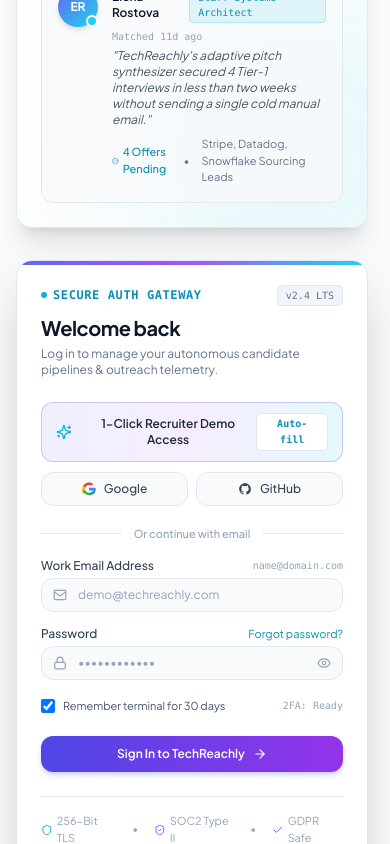
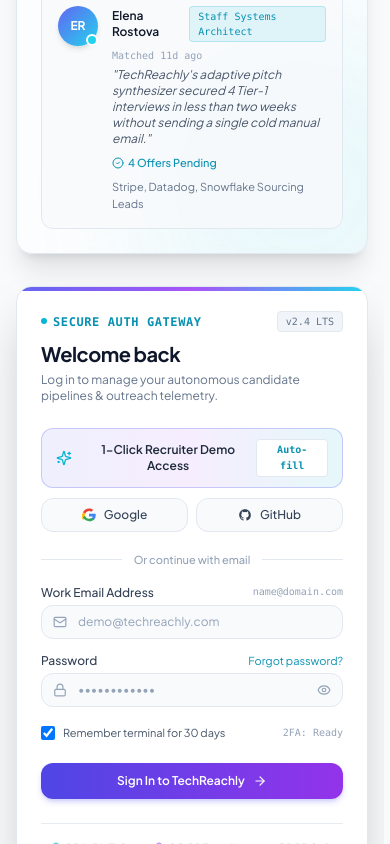
Before and after one commit to Chetankumar82/TechReachly, a React (Vite) app in the folder client/: page /login in a window 390 px wide. Shown: the part 920-1764 px from the top of the page. Built offline with nearby package versions, Linux system fonts and the light colour scheme.

Commit message:
fix(login): eliminate horizontal scrolling with overflow-x clipping and paint containment

```diff
--- a/client/src/index.css
+++ b/client/src/index.css
@@ -29,6 +29,11 @@
     --text-primary: #fafafa;
     --text-secondary: #e4e4e7;
     --text-muted: #a1a1aa;
+  }
+
+  html, body {
+    max-width: 100%;
+    overflow-x: clip;
   }
 
   body {
--- a/client/src/pages/LoginPage.jsx
+++ b/client/src/pages/LoginPage.jsx
@@ -58,7 +58,7 @@
   };
 
   return (
-    <div className="min-h-screen saas-bg text-slate-900 dark:text-zinc-100 flex flex-col justify-between selection:bg-indigo-600 selection:text-white transition-colors duration-200">
+    <div className="min-h-screen saas-bg text-slate-900 dark:text-zinc-100 flex flex-col justify-between selection:bg-indigo-600 selection:text-white transition-colors duration-200 overflow-x-hidden w-full max-w-full">
       {/* Top Status & Telemetry Header Bar */}
       <header className="w-full border-b border-slate-200/80 dark:border-zinc-800/80 bg-white/70 dark:bg-zinc-950/70 backdrop-blur-md px-4 sm:px-8 py-2.5 z-40 flex items-center justify-between">
         <div className="flex items-center gap-3">
@@ -103,7 +103,7 @@
       {/* Main Two-Column Split Architecture */}
       <main className="flex-1 w-full max-w-7xl mx-auto px-4 sm:px-6 lg:px-8 py-8 lg:py-12 grid grid-cols-1 lg:grid-cols-12 gap-8 lg:gap-12 items-center">
         {/* LEFT SHOWCASE: Brand Identity, Telemetry & Social Proof (~58% / 7 cols) */}
-        <section className="lg:col-span-7 flex flex-col justify-center relative p-6 sm:p-10 rounded-2xl border border-slate-200 dark:border-zinc-800 bg-white/60 dark:bg-zinc-950/60 backdrop-blur-xl shadow-xl overflow-hidden group">
+        <section className="lg:col-span-7 flex flex-col justify-center relative p-6 sm:p-10 rounded-2xl border border-slate-200 dark:border-zinc-800 bg-white/60 dark:bg-zinc-950/60 backdrop-blur-xl shadow-xl overflow-hidden [contain:paint] isolate group">
           {/* Ambient Lighting Gradients */}
           <div className="absolute -top-24 -left-24 w-80 h-80 bg-indigo-500/15 dark:bg-indigo-500/20 rounded-full blur-3xl pointer-events-none animate-reach-ambient" />
           <div
@@ -112,7 +112,7 @@
           />
 
           {/* Top Badge & Uptime */}
-          <div className="relative z-10 flex items-center justify-between mb-8">
+          <div className="relative z-10 flex flex-wrap items-center justify-between gap-2 mb-8">
             <div className="inline-flex items-center gap-2 px-3 py-1.5 rounded-full bg-slate-100/90 dark:bg-zinc-900/90 border border-slate-200 dark:border-zinc-800 text-xs font-semibold tracking-wide text-slate-800 dark:text-zinc-200 shadow-xs">
               <Zap className="w-3.5 h-3.5 text-cyan-500 fill-cyan-500" />
               <span>Algorithmic Talent Engagement</span>
@@ -217,19 +217,19 @@
               <p className="text-xs text-slate-600 dark:text-zinc-400 italic">
                 "TechReachly's adaptive pitch synthesizer secured 4 Tier-1 interviews in less than two weeks without sending a single cold manual email."
               </p>
-              <div className="flex items-center gap-3 mt-2 text-[11px] text-slate-500 dark:text-zinc-400">
-                <span className="flex items-center gap-1 text-cyan-600 dark:text-cyan-400 font-medium">
+              <div className="flex flex-wrap items-center gap-2 sm:gap-3 mt-2 text-[11px] text-slate-500 dark:text-zinc-400">
+                <span className="flex items-center gap-1 text-cyan-600 dark:text-cyan-400 font-medium whitespace-nowrap">
                   <CheckCircle2 className="w-3 h-3" /> 4 Offers Pending
                 </span>
-                <span>•</span>
-                <span>Stripe, Datadog, Snowflake Sourcing Leads</span>
+                <span className="hidden sm:inline">•</span>
+                <span className="break-words">Stripe, Datadog, Snowflake Sourcing Leads</span>
               </div>
             </div>
           </div>
         </section>
 
         {/* RIGHT AUTHENTICATION PANEL: High Conversion Form (~42% / 5 cols) */}
-        <section className="lg:col-span-5 w-full flex flex-col justify-center">
+        <section className="lg:col-span-5 w-full flex flex-col justify-center min-w-0">
           <div className="w-full bg-white dark:bg-zinc-900/90 border border-slate-200 dark:border-zinc-800 rounded-2xl p-6 sm:p-8 md:p-9 shadow-2xl backdrop-blur-2xl relative overflow-hidden">
             {/* Top Multi-Stop Gradient Accent Bar */}
             <div className="absolute top-0 left-0 right-0 h-1 bg-gradient-to-r from-indigo-500 via-purple-500 to-cyan-400" />
@@ -434,7 +434,7 @@
             </form>
 
             {/* Compliance Trust Badges */}
-            <div className="mt-6 pt-4 border-t border-slate-200/80 dark:border-zinc-800/80 flex items-center justify-center gap-4 text-[11px] text-slate-400 dark:text-zinc-500">
+            <div className="mt-6 pt-4 border-t border-slate-200/80 dark:border-zinc-800/80 flex flex-wrap items-center justify-center gap-2.5 sm:gap-4 text-[11px] text-slate-400 dark:text-zinc-500">
               <div className="flex items-center gap-1">
                 <Shield className="w-3 h-3 text-cyan-500" />
                 <span>256-Bit TLS</span>
```
